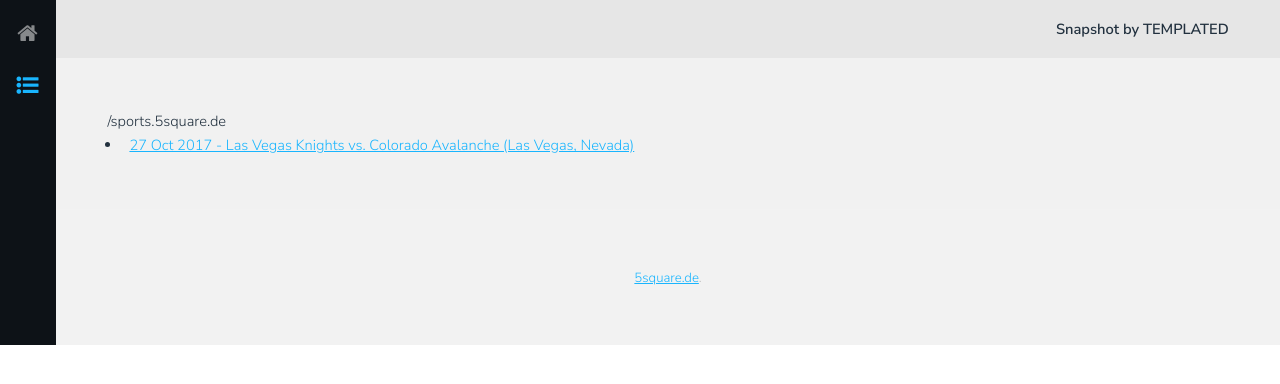
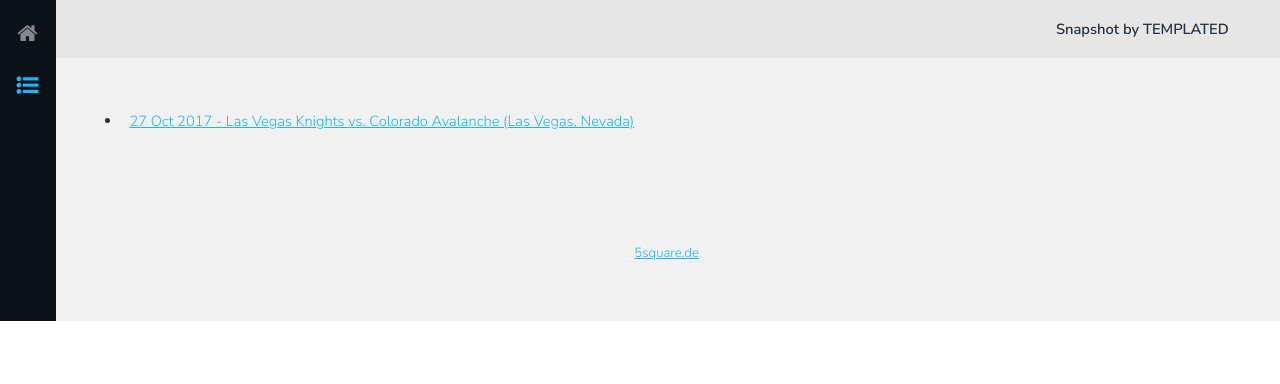
Before and after one commit to 5square/sports.5square.de, a Jekyll site: the page built from list.html, in a window 1280 px wide. Shown: the top 384 px of the page. Built offline with Jekyll 4.4.1, drawn with Linux system fonts in a browser that asks for light colours.

Commit message:
baseurl for js

```diff
--- a/_layouts/home.html
+++ b/_layouts/home.html
@@ -27,13 +27,13 @@
 
 					<!-- Gallery -->
 						<section id="galleries">
-
+*{{ site.baseurl }}*
 							<!-- Photo Galleries -->
 								<div class="gallery">
 									<div class="content">
 										{% for post in site.posts %}
 										<div>
-											<a href="{{ post.url }}"><img src="{{ post.thumb }}" alt="" title="{{ post.title }}" /></a>
+											<a href="{{ site.baseurl }}{{ post.url }}"><img src="{{ post.thumb }}" alt="" title="{{ post.title }}" /></a>
 										</div>
 		                {% endfor %}
 									</div>
--- a/list.html
+++ b/list.html
@@ -4,7 +4,6 @@ title: 5square | Sports
 ---
 <section>
   <div class="inner">
-    {{ site.baseurl }}
     <ul>
     {% for post in site.posts %}
       <li><a href="{{ site.baseurl }}{{ post.url }}">{{ post.date | date_to_string }} - {{ post.title }} ({{ post.city }})</a></li>
```
